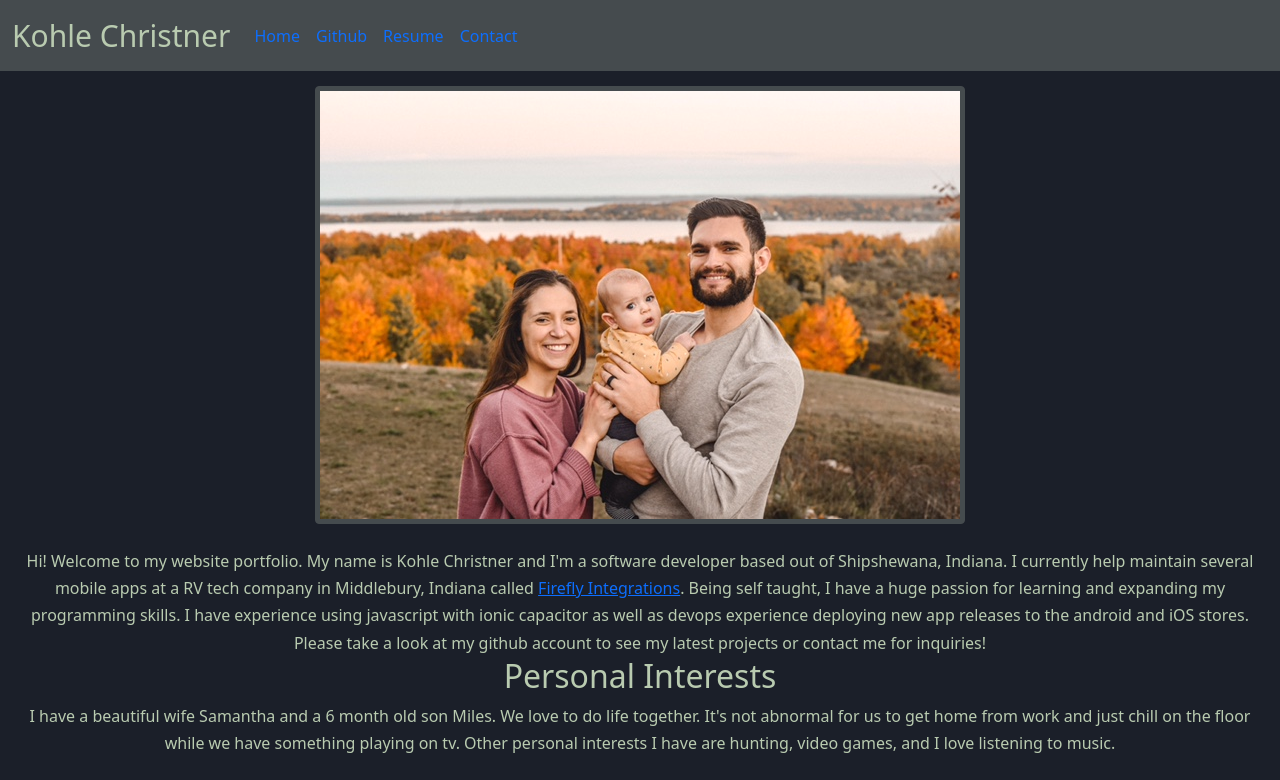
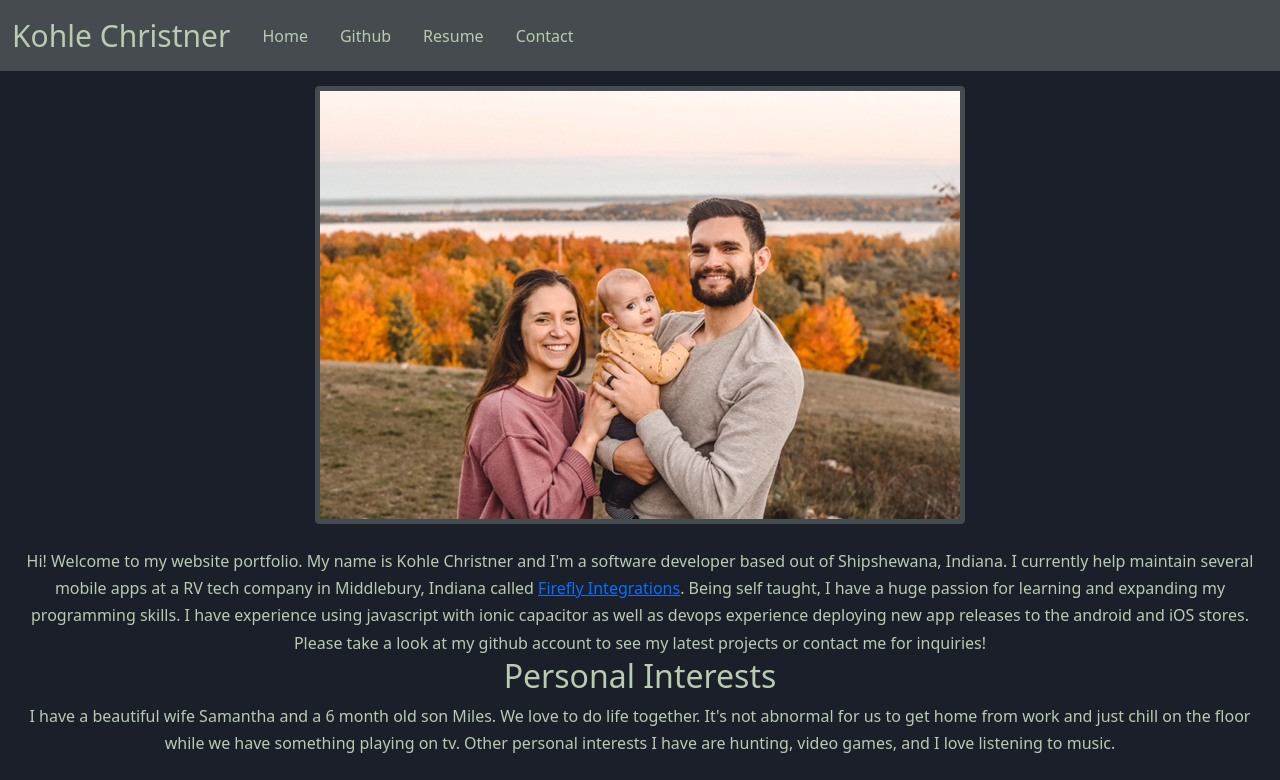
Before and after one commit to kohleChristner95/portfolio-website, a React (Create React App) app: page / in a window 1280 px wide. Shown: the top 780 px of the page. Built offline with nearby package versions, Linux system fonts and the light colour scheme.

Commit message:
// Getting close to figuring out selected tab. Need to find a way to set a class (highlighted + underlined) based on the current page (aria-current="page")

```diff
--- a/src/App.css
+++ b/src/App.css
@@ -39,3 +39,13 @@
   background-color: #454b4e;
   color: #b9cbb0;
 }
+
+.custom-nav-link {
+  color: #b9cbb0;
+  display: block;
+  padding: 0.5rem 1rem;
+  /* color: #0d6efd; */
+  text-decoration: none;
+  transition: color 0.15s ease-in-out, background-color 0.15s ease-in-out,
+    border-color 0.15s ease-in-out;
+}
--- a/src/Components/Navbar.js
+++ b/src/Components/Navbar.js
@@ -1,11 +1,19 @@
+import { useState } from "react";
+
 const Navbar = () => {
-  const navbarText = document.querySelectorAll(".nav-link");
+  const navLink = document.querySelectorAll(".custom-nav-link");
+  let [currentPage, setCurrentPage] = useState("/");
+  console.log(currentPage);
 
-  const mouseHover = () => {
-    for (let x = 0; x < 4; x++) {
-      console.log(navbarText[x]);
+  for (let x = 0; x < navLink.length; x++) {
+    console.log(navLink[x].text);
+    if (navLink[x].text === "Contact") {
+      navLink[x].ariaCurrent = "page";
+      console.log("d");
+      console.log(typeof navLink[x].href);
+      // Getting close to figuring out selected tab. Need to find a way to set a class (highlighted + underlined) based on the current page (aria-current="page")
     }
-  };
+  }
 
   return (
     <nav className="navbar navbar-expand-md container-fluid navbar-colors">
@@ -26,15 +34,13 @@ const Navbar = () => {
       <div className="collapse navbar-collapse" id="navbarSupportedContent">
         <ul className="navbar-nav">
           <li className="nav-item">
-            <a className="nav-link" href="/">
+            <a className="custom-nav-link" href="/">
               Home
             </a>
           </li>
           <li className="navbar-item">
             <a
-              className="nav-link"
-              onMouseEnter={() => mouseHover()}
-              // onMouseLeave={() => mouseLeave()}
+              className="custom-nav-link"
               target="_blank"
               rel="noreferrer"
               href="https://github.com/kohleChristner95"
@@ -43,12 +49,12 @@ const Navbar = () => {
             </a>
           </li>
           <li className="nav-item">
-            <a className="nav-link" href="/Resume">
+            <a className="custom-nav-link" href="/Resume">
               Resume
             </a>
           </li>
           <li className="nav-item">
-            <a className="nav-link" href="/Contact">
+            <a className="custom-nav-link" href="/Contact">
               Contact
             </a>
           </li>
```
